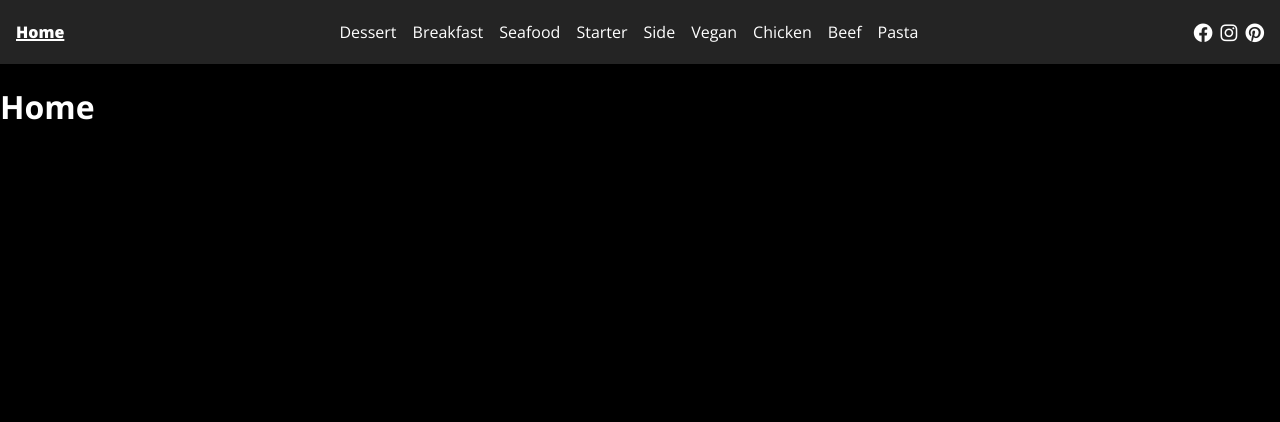
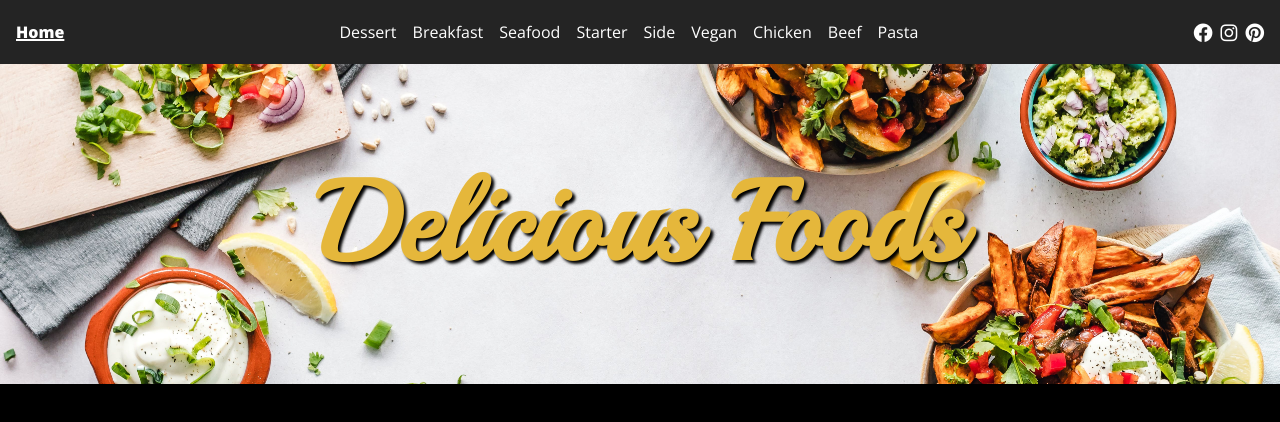
Before and after one commit to the-man2004/recipe-app, a Vue app: page / in a window 1280 px wide. Shown: the top 422 px of the page. Built offline with nearby package versions, Linux system fonts and the light colour scheme; no server answers.

Commit message:
Added & styled background image & title.

```diff
--- a/src/App.vue
+++ b/src/App.vue
@@ -17,6 +17,7 @@ onMounted(() => {
 
 <style>
 @import url("https://fonts.googleapis.com/css2?family=Open+Sans:ital,wght@0,300;0,400;0,500;0,600;0,700;0,800;1,300;1,400;1,500;1,600;1,700;1,800&display=swap");
+@import url("https://fonts.googleapis.com/css2?family=Playball&display=swap");
 
 * {
   box-sizing: border-box;
--- a/src/views/Home.vue
+++ b/src/views/Home.vue
@@ -1,3 +1,28 @@
 <template>
-  <h1>Home</h1>
+  <div class="hero">
+    <h1 class="hero-title">Delicious Foods</h1>
+  </div>
 </template>
+
+<style scoped>
+.hero {
+  height: 25vw;
+  min-height: 10rem;
+  max-height: 25rem;
+  background-image: url("../assets/hero-image.jpg");
+  background-size: cover;
+  background-position: center;
+
+  display: flex;
+  align-items: center;
+  justify-content: center;
+}
+
+.hero-title {
+  margin: 0;
+  color: var(--accent-color);
+  font-family: "Playball";
+  font-size: clamp(2.5rem, 10vw, 7rem);
+  text-shadow: 3px 3px 3px var(--primary-color);
+}
+</style>
```
Also changed, not shown: src/assets/hero-image.jpg (added).
